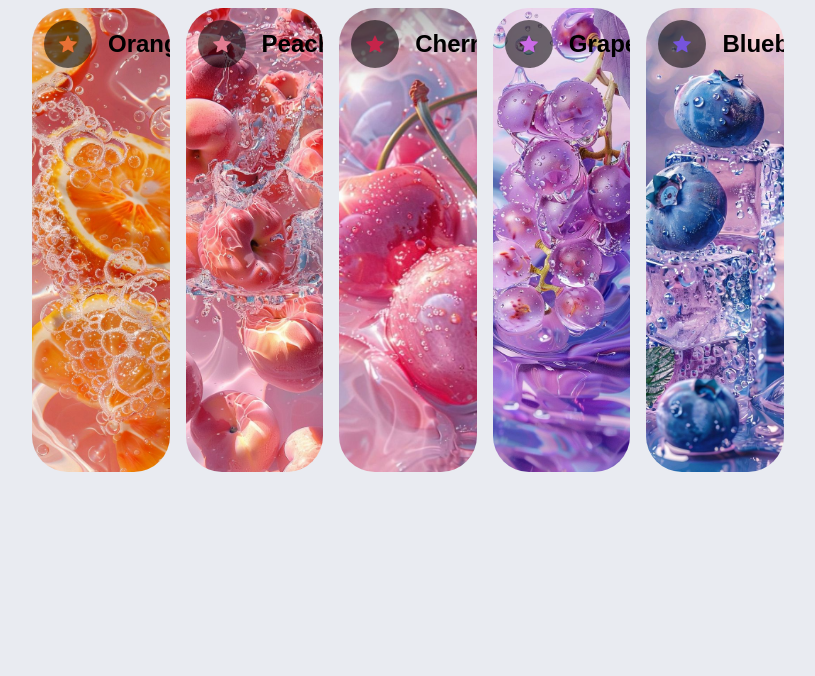
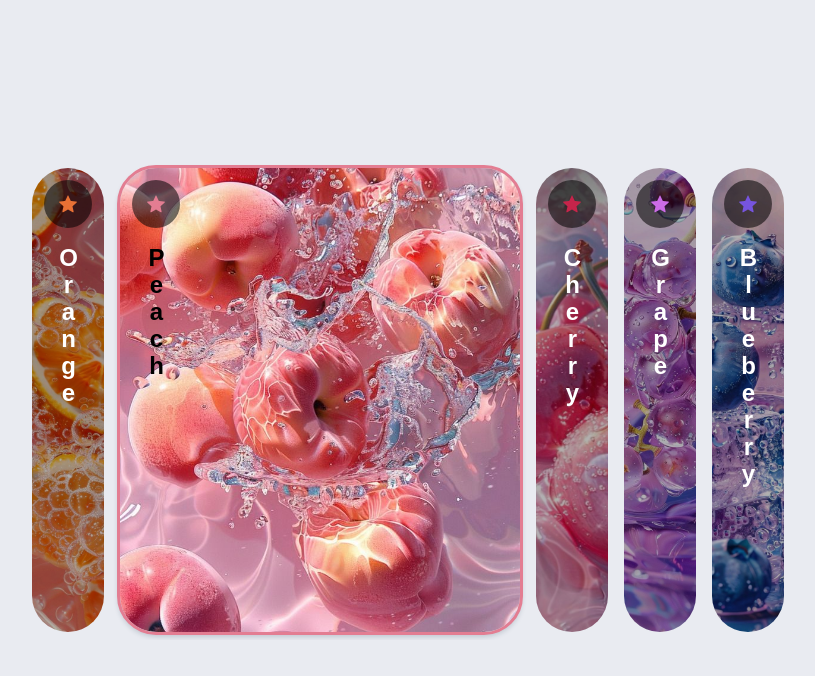
Before and after one commit to Qidia/Accordion, a plain HTML site: page index.html in a window 1280 px wide. Shown: the whole page, without its empty margins (232-1047 px from the left). Drawn offline with Linux system fonts and the light colour scheme.

Commit message:
bugs fixed + automatic switching added

```diff
--- a/css/style.css
+++ b/css/style.css
@@ -21,6 +21,14 @@ img {
   max-width: 50rem;
   margin-inline: auto;
   padding-inline: 1rem;
+
+
+  width: 100%;
+  position: absolute;
+  top: 50%;
+  left: 50%;
+  transform: translate(-50%, -50%);
+
 }
 
 .accordion {
@@ -34,9 +42,6 @@ img {
 
   contain: content;
   padding: 0.5rem;
-
-  /*   margin-top: 20rem;
- */
 }
 
 @media (min-width: 45em) {
@@ -87,16 +92,18 @@ img {
 .accordion-panel:has([aria-expanded="true"]) {
   flex-basis: clamp(15rem, 40vh, 20rem);
   flex-grow: 1;
+  box-shadow: 0px 3px 5px 2px rgba(34, 60, 80, 0.2);
+  outline: 3px solid var(--_panel-color);
 }
 
 .accordion-trigger {
   outline: 0; /* Убираем обводку по умолчанию */
 }
 
-.accordion-panel:focus-within {
+/* .accordion-panel:focus-within {
   outline: 3px solid var(--_panel-color);
   outline-offset: 4px;
-}
+} */
 
 .accordion-content > p {
   transform: translateY(2rem);
@@ -111,11 +118,18 @@ img {
 
 .accordion-title {
   font-size: 1.5rem;
-  font-weight: 700;
+  font-weight: 800;
   position: relative;
   display: grid;
   isolation: isolate;
   align-items: center;
+  color: rgb(255, 255, 255);
+
+  writing-mode: vertical-rl; /* Поворот текста на 90 градусов против часовой стрелки */
+  text-orientation: upright; /* Текст ориентирован вертикально */
+}
+.accordion-panel:has([aria-expanded="true"]) .accordion-title {
+  color: black;
 }
 
 @media (max-width: 44.999em) {
@@ -149,7 +163,7 @@ img {
   display: flex;
   align-items: center;
   gap: var(--_panel-gap);
-  flex-direction: row-reverse;
+  flex-direction: column;
   background: transparent;
   border: 0;
   padding: 0;
--- a/index.html
+++ b/index.html
@@ -16,10 +16,10 @@
               aria-controls="panel1-content"
               aria-expanded="true"
             >
-              <span class="accordion-title" id="panel1-title"> Orange </span>
               <svg aria-hidden="true" class="accordion-icon">
                 <use xlink:href="#star"></use>
               </svg>
+              <span class="accordion-title" id="panel1-title"> Orange </span>
             </button>
           </h2>
 
@@ -51,10 +51,11 @@
               aria-controls="panel2-content"
               aria-expanded="true"
             >
-              <span class="accordion-title" id="panel2-title"> Peach </span>
               <svg aria-hidden="true" class="accordion-icon">
                 <use xlink:href="#star"></use>
               </svg>
+
+              <span class="accordion-title" id="panel2-title"> Peach </span>
             </button>
           </h2>
 
@@ -81,10 +82,10 @@
               aria-controls="panel3-content"
               aria-expanded="true"
             >
-              <span class="accordion-title" id="panel3-title"> Cherry </span>
               <svg aria-hidden="true" class="accordion-icon">
                 <use xlink:href="#star"></use>
               </svg>
+              <span class="accordion-title" id="panel3-title"> Cherry </span>
             </button>
           </h2>
 
@@ -115,10 +116,11 @@
               aria-controls="panel4-content"
               aria-expanded="true"
             >
-              <span class="accordion-title" id="panel4-title"> Grape </span>
+
               <svg aria-hidden="true" class="accordion-icon">
                 <use xlink:href="#star"></use>
               </svg>
+              <span class="accordion-title" id="panel4-title"> Grape </span>
             </button>
           </h2>
 
@@ -145,10 +147,11 @@
               aria-controls="panel5-content"
               aria-expanded="true"
             >
-              <span class="accordion-title" id="panel5-title"> Blueberry </span>
+
               <svg aria-hidden="true" class="accordion-icon">
                 <use xlink:href="#star"></use>
               </svg>
+              <span class="accordion-title" id="panel5-title"> Blueberry </span>
             </button>
           </h2>
 
--- a/js/index.js
+++ b/js/index.js
@@ -1,5 +1,12 @@
+document.addEventListener("DOMContentLoaded", function () {
   // Получаем элемент аккордеона
   const accordion = document.querySelector(".accordion");
+  let currentPanelIndex = 0;
+  let intervalId;
+
+  // Устанавливаем начальное состояние аккордеона
+  const panels = accordion.querySelectorAll(".accordion-panel");
+  setActivePanel(currentPanelIndex);
 
   // Добавляем обработчик событий для клика по аккордеону
   accordion.addEventListener("click", (e) => {
@@ -9,37 +16,44 @@ accordion.addEventListener("click", (e) => {
     // Если панель не найдена, выходим из функции
     if (!activePanel) return;
 
+    // Определяем индекс активной панели
+    currentPanelIndex = Array.from(panels).indexOf(activePanel);
+
     // Включаем/выключаем аккордеон для выбранной панели
-  toggleAccordion(activePanel);
+    setActivePanel(currentPanelIndex);
+
+    // Перезапускаем таймер
+    restartTimer();
   });
 
-/**
- * Функция для переключения состояния аккордеона
- * @param {Element} panelToActive - панель аккордеона, которая должна быть активирована
- */
-function toggleAccordion(panelToActive) {
-  // Получаем все кнопки внутри родительского элемента аккордеона
-  const buttons = panelToActive.parentElement.querySelectorAll("button");
+  // Функция для установки активной панели
+  function setActivePanel(index) {
+    panels.forEach((panel, i) => {
+      const button = panel.querySelector("button");
+      const content = panel.querySelector(".accordion-content");
 
-  // Получаем все содержимое аккордеона внутри родительского элемента аккордеона
-  const contents =
-    panelToActive.parentElement.querySelectorAll(".accordion-content");
+      if (i === index) {
+        button.setAttribute("aria-expanded", true);
+        content.setAttribute("aria-hidden", false);
+      } else {
+        button.setAttribute("aria-expanded", false);
+        content.setAttribute("aria-hidden", true);
+      }
+    });
+  }
 
-  // Устанавливаем атрибут aria-expanded на false для всех кнопок
-  buttons.forEach((button) => {
-    button.setAttribute("aria-expanded", false);
+  // Функция для переключения состояния аккордеона
+  function toggleAccordion() {
+    currentPanelIndex = (currentPanelIndex + 1) % panels.length;
+    setActivePanel(currentPanelIndex);
+  }
+
+  // Функция для перезапуска таймера
+  function restartTimer() {
+    clearInterval(intervalId);
+    intervalId = setInterval(toggleAccordion, 3000);
+  }
+
+  // Устанавливаем интервал для автоматического переключения панелей
+  intervalId = setInterval(toggleAccordion, 3000);
 });
-
-  // Устанавливаем атрибут aria-hidden на true для всех содержимых аккордеона
-  contents.forEach((content) => {
-    content.setAttribute("aria-hidden", true);
-  });
-
-  // Устанавливаем атрибут aria-expanded на true для кнопки активной панели
-  panelToActive.querySelector("button").setAttribute("aria-expanded", true);
-
-  // Устанавливаем атрибут aria-hidden на false для содержимого активной панели
-  panelToActive
-    .querySelector(".accordion-content")
-    .setAttribute("aria-hidden", false);
-}
```
Lines whose indentation alone changed are shown as unchanged.
